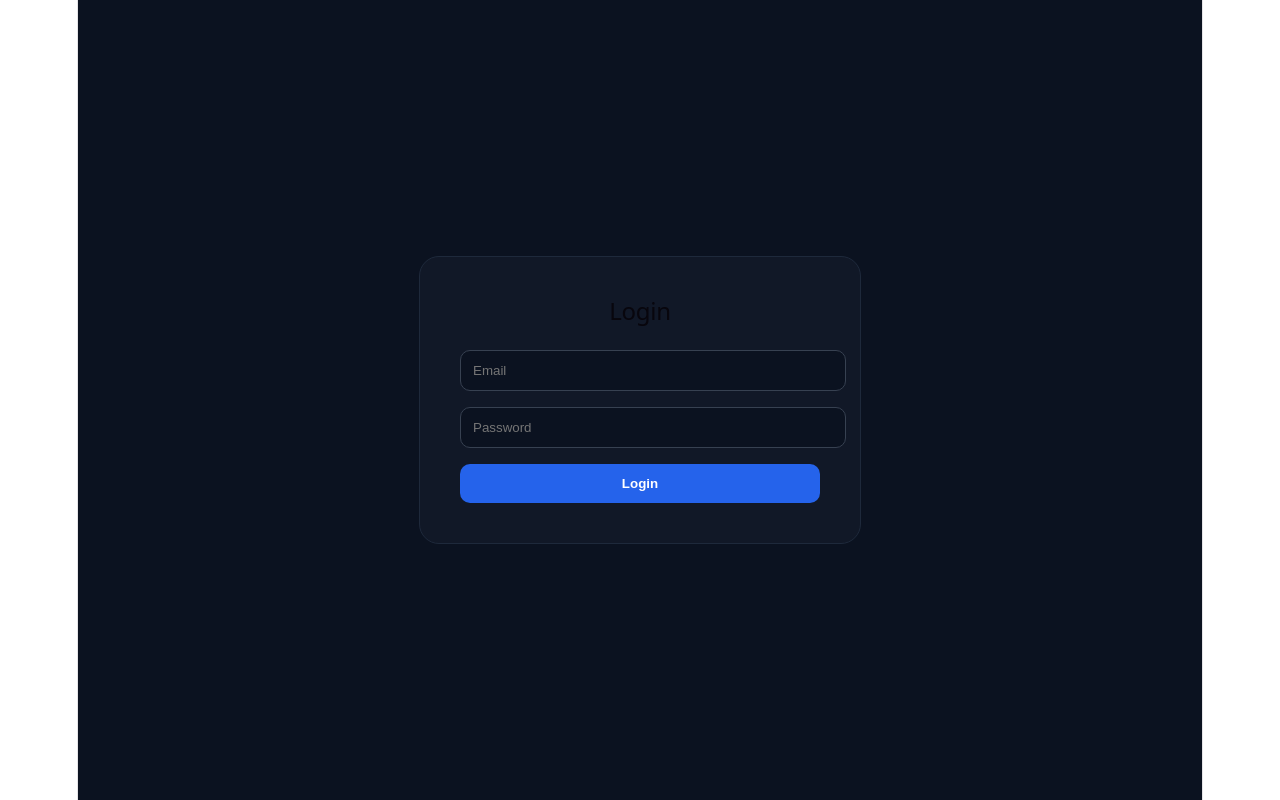
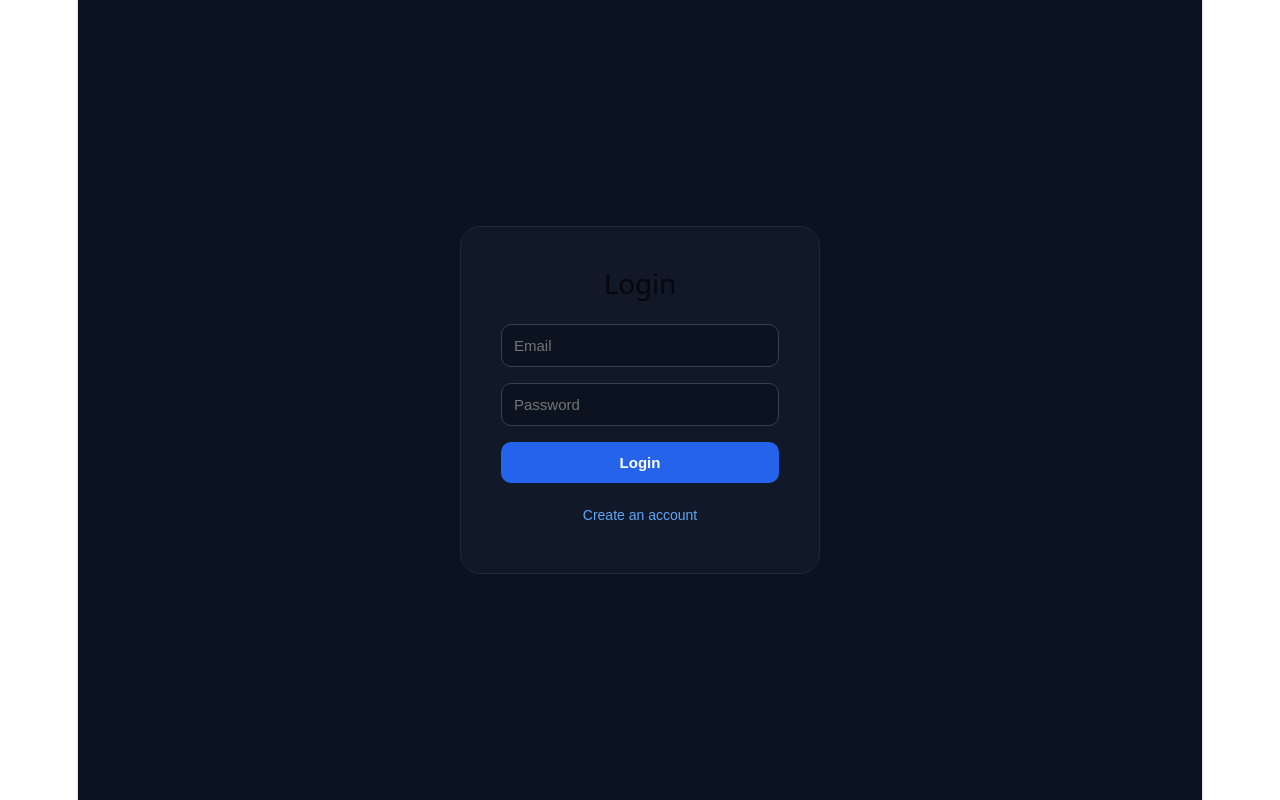
Before and after one commit to Priti2008/Trendora_e_commerce_website, a React app in the folder frontend/: page /login in a window 1280 px wide. Built offline with nearby package versions, Linux system fonts and the light colour scheme; the HTML template or start-up script is replaced by a standard one.

Commit message:
Fix login redirect with React Router

```diff
--- a/frontend/src/pages/Login.jsx
+++ b/frontend/src/pages/Login.jsx
@@ -1,13 +1,36 @@
 import { useState } from "react";
+import { useNavigate } from "react-router-dom";
 
 export default function Login() {
+  const navigate = useNavigate();
+
   const [form, setForm] = useState({
     email: "",
     password: "",
   });
 
-  const handleSubmit = async () => {
-    const res = await fetch("http://localhost:5000/api/users/login", {      method: "POST",
+  const [loading, setLoading] = useState(false);
+
+  const handleChange = (e) => {
+    setForm({
+      ...form,
+      [e.target.name]: e.target.value,
+    });
+  };
+
+  const handleSubmit = async (e) => {
+    e.preventDefault();
+
+    if (!form.email.trim() || !form.password.trim()) {
+      alert("Please enter email and password.");
+      return;
+    }
+
+    try {
+      setLoading(true);
+
+      const res = await fetch("http://localhost:5000/api/users/login", {
+        method: "POST",
         headers: {
           "Content-Type": "application/json",
         },
@@ -17,11 +40,21 @@ export default function Login() {
       const data = await res.json();
 
       if (data.success) {
+        // Save login information
         localStorage.setItem("user", JSON.stringify(data.user));
         localStorage.setItem("token", data.token);
-      window.location.href = "/";
+
+        // React Router navigation
+        // Do NOT use window.location.href here
+        navigate("/", { replace: true });
       } else {
-      alert(data.message);
+        alert(data.message || "Invalid email or password.");
+      }
+    } catch (error) {
+      console.error("Login error:", error);
+      alert("Unable to connect to the server. Please try again.");
+    } finally {
+      setLoading(false);
     }
   };
 
@@ -30,28 +63,49 @@ export default function Login() {
       <div style={card}>
         <h2 style={title}>Login</h2>
 
+        <form onSubmit={handleSubmit}>
           <input
             type="email"
+            name="email"
             placeholder="Email"
             value={form.email}
-          onChange={(e) =>
-            setForm({ ...form, email: e.target.value })
-          }
+            onChange={handleChange}
             style={input}
+            disabled={loading}
+            autoComplete="email"
           />
 
           <input
             type="password"
+            name="password"
             placeholder="Password"
             value={form.password}
-          onChange={(e) =>
-            setForm({ ...form, password: e.target.value })
-          }
+            onChange={handleChange}
             style={input}
+            disabled={loading}
+            autoComplete="current-password"
           />
 
-        <button onClick={handleSubmit} style={button}>
-          Login
+          <button
+            type="submit"
+            style={{
+              ...button,
+              opacity: loading ? 0.7 : 1,
+              cursor: loading ? "not-allowed" : "pointer",
+            }}
+            disabled={loading}
+          >
+            {loading ? "Logging in..." : "Login"}
+          </button>
+        </form>
+
+        <button
+          type="button"
+          onClick={() => navigate("/register")}
+          style={registerButton}
+          disabled={loading}
+        >
+          Create an account
         </button>
       </div>
     </div>
@@ -65,7 +119,9 @@ const container = {
   alignItems: "center",
   justifyContent: "center",
   color: "white",
-  fontFamily: "Arial",
+  fontFamily: "Arial, sans-serif",
+  padding: "20px",
+  boxSizing: "border-box",
 };
 
 const card = {
@@ -73,12 +129,15 @@ const card = {
   padding: "40px",
   borderRadius: "20px",
   width: "360px",
+  maxWidth: "100%",
   border: "1px solid #1e293b",
+  boxSizing: "border-box",
 };
 
 const title = {
   marginBottom: "24px",
   textAlign: "center",
+  fontSize: "28px",
 };
 
 const input = {
@@ -89,6 +148,9 @@ const input = {
   border: "1px solid #374151",
   background: "#0b1220",
   color: "white",
+  boxSizing: "border-box",
+  outline: "none",
+  fontSize: "15px",
 };
 
 const button = {
@@ -99,5 +161,16 @@ const button = {
   padding: "12px",
   borderRadius: "10px",
   fontWeight: "bold",
+  fontSize: "15px",
+};
+
+const registerButton = {
+  width: "100%",
+  marginTop: "14px",
+  background: "transparent",
+  color: "#60a5fa",
+  border: "none",
+  padding: "10px",
   cursor: "pointer",
+  fontSize: "14px",
 };
```
Lines whose indentation alone changed are shown as unchanged.
